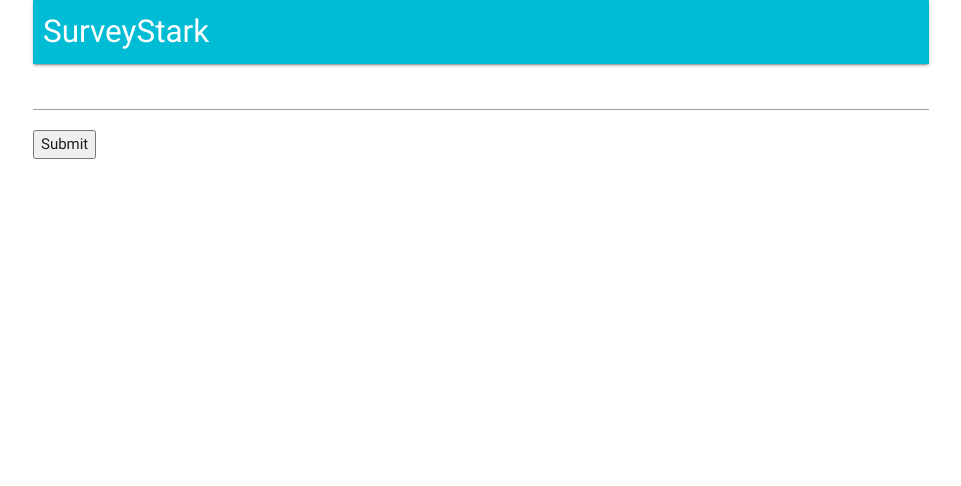
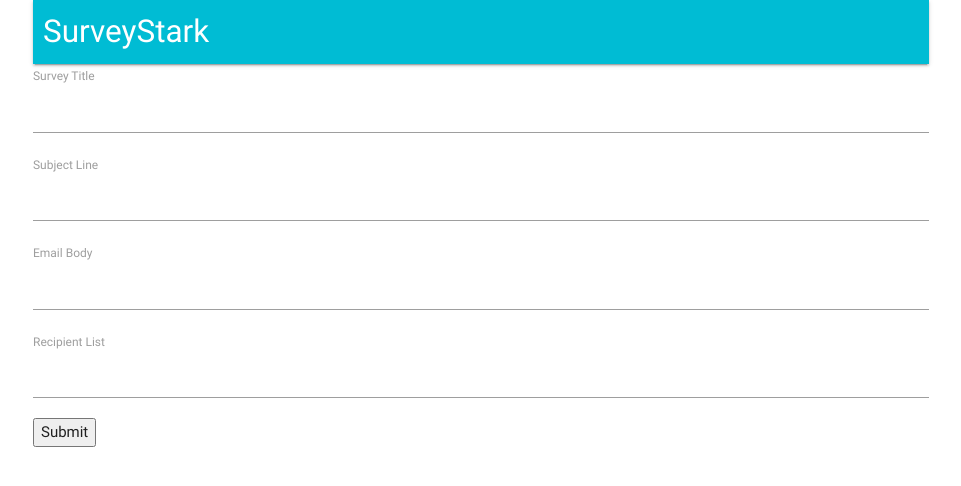
Before and after one commit to meghna-saxena/survey-stark, a React (Create React App) app in the folder client/: page /surveys/new in a window 1280 px wide. Shown: the top 486 px of the page, without its empty margins (159-1120 px from the left). Built offline with nearby package versions, Linux system fonts and the light colour scheme; no server answers.

Commit message:
wiring up custom fields

```diff
--- a/client/src/components/surveys/SurveyField.js
+++ b/client/src/components/surveys/SurveyField.js
@@ -1,9 +1,11 @@
 import React from "react";
 
-const SurveyField = () => {
+const SurveyField = ({ input, label }) => {
+  //accessing props.input, props are given by field helper from redux form
   return (
     <div>
-      <input />
+      <label>{label}</label>
+      <input {...input} />
     </div>
   );
 };
--- a/client/src/components/surveys/SurveyForm.js
+++ b/client/src/components/surveys/SurveyForm.js
@@ -6,7 +6,30 @@
   renderFields() {
     return (
       <div>
-        <Field type="text" name="title" component={SurveyField} />
+        <Field
+          label="Survey Title"
+          type="text"
+          name="title"
+          component={SurveyField}
+        />
+        <Field
+          label="Subject Line"
+          type="text"
+          name="subject"
+          component={SurveyField}
+        />
+        <Field
+          label="Email Body"
+          type="text"
+          name="body"
+          component={SurveyField}
+        />
+        <Field
+          label="Recipient List"
+          type="text"
+          name="emails"
+          component={SurveyField}
+        />
       </div>
     );
   }
```
Also changed, not shown: 1 other file (tests, documents, lock files or other folders).
